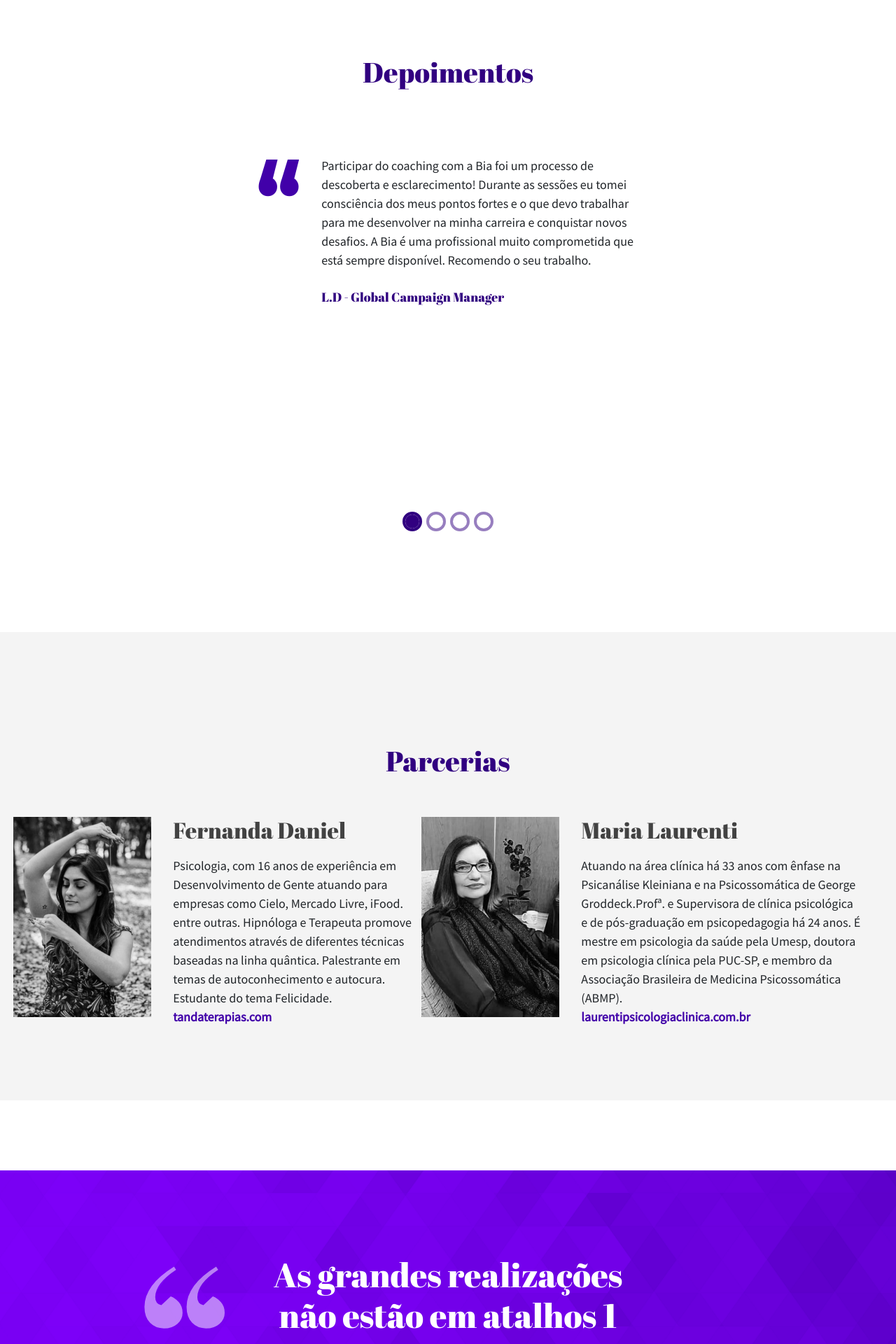
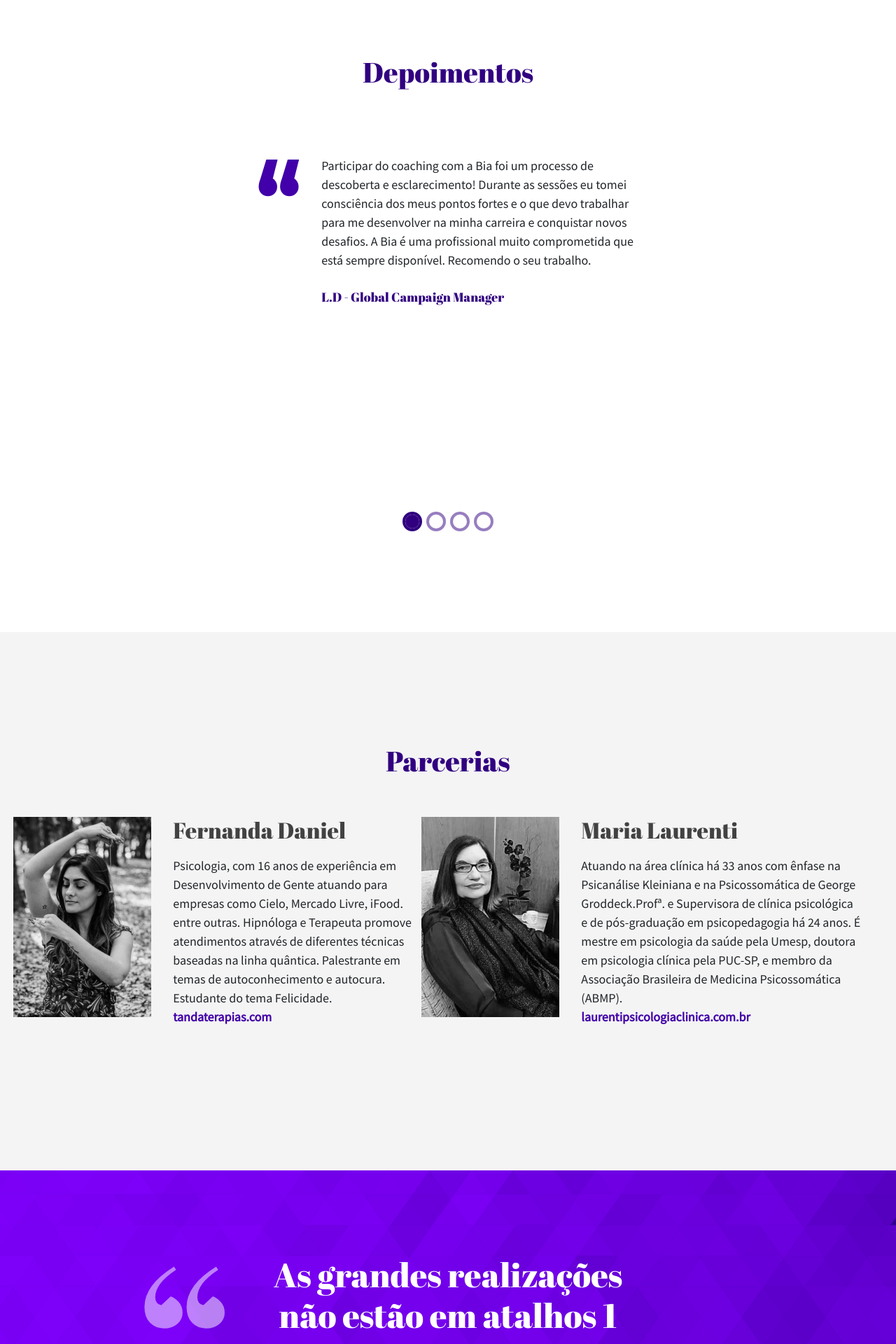
Before and after one commit to glopess/bialapazini, a PHP site: page / in a window 1280 px wide; the page is wider, and only the part inside the window is pictured. Shown: the part 4200-6120 px from the top of that part at 70% size. Run offline with PHP 8.4, Linux system fonts and the light colour scheme.

Commit message:
correcoes de layout para versao mobile v2

```diff
--- a/assets/css/style.css
+++ b/assets/css/style.css
@@ -102,9 +102,13 @@
     margin: 5px 0 5px 0;
 }
 
-#sobre, #coaching, #oportunidades, #parcerias, #frases{
+#sobre, #coaching, #oportunidades, #parcerias{
     padding-top: 100px;
     background-color: #F4F4F4;
+}
+
+#parcerias{
+    padding-bottom: 100px;
 }
 
 .site-home{
@@ -263,10 +267,6 @@
         width: 100%;
     }
 
-    .carousel-tamanho{
-        max-width: 90vw !important;
-    }
-
     .paragrafo-coaching{
         width: 100%;
     }
@@ -281,6 +281,11 @@
         width: 100%;
         border-radius: 30px 30px 30px 30px;
         padding-right: 30px;
+    }
+
+    .depoimentos-carousel::after{
+        font-size: 140px !important;
+        top: 5px !important;
     }
 
     .frases h1{
@@ -423,6 +428,7 @@
 
 .carousel-tamanho{
     min-height: 560px !important;
+    max-width: 100vw;
 }
 .carousel-item{
     padding: 1vh 4vw 1vh 4vw;
```
